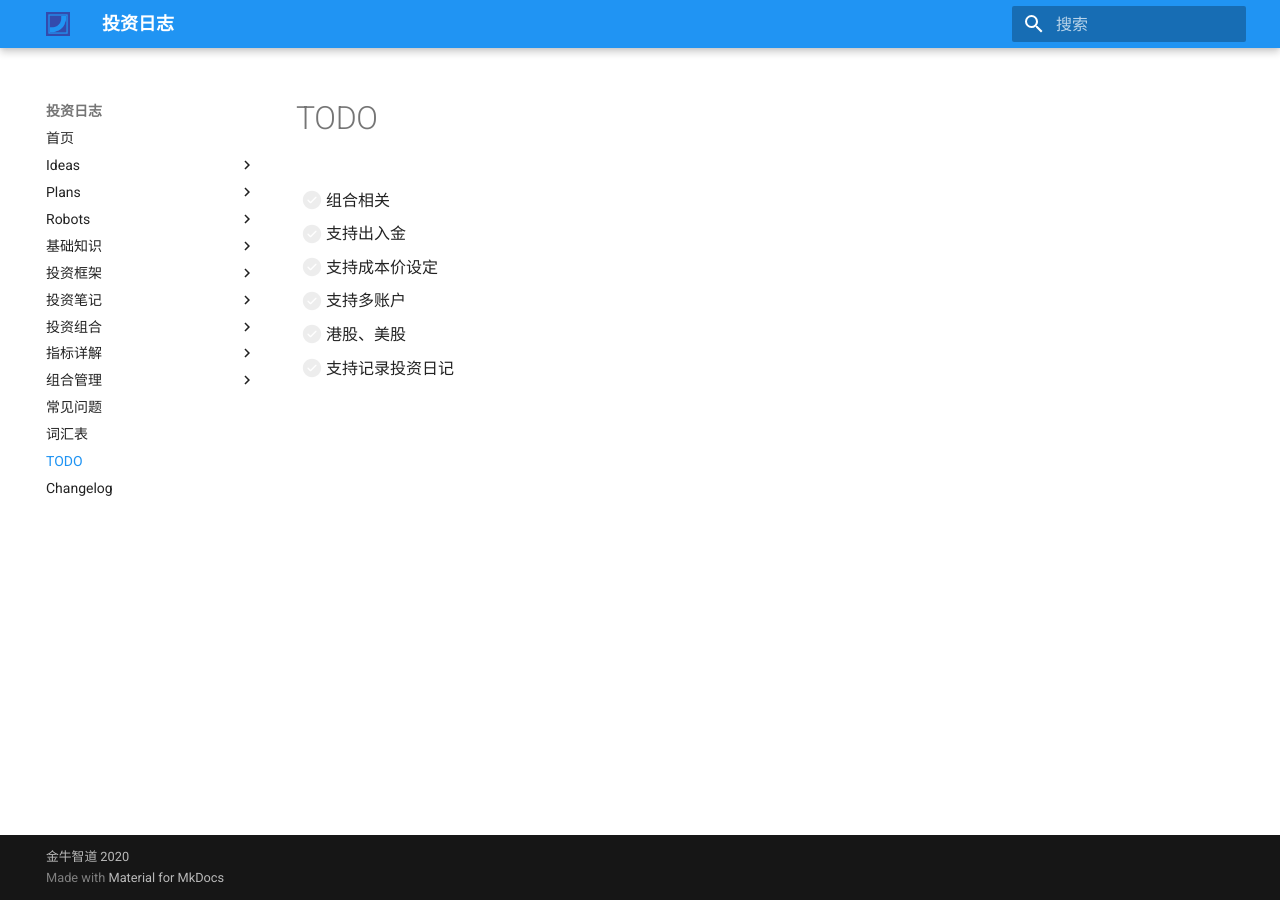
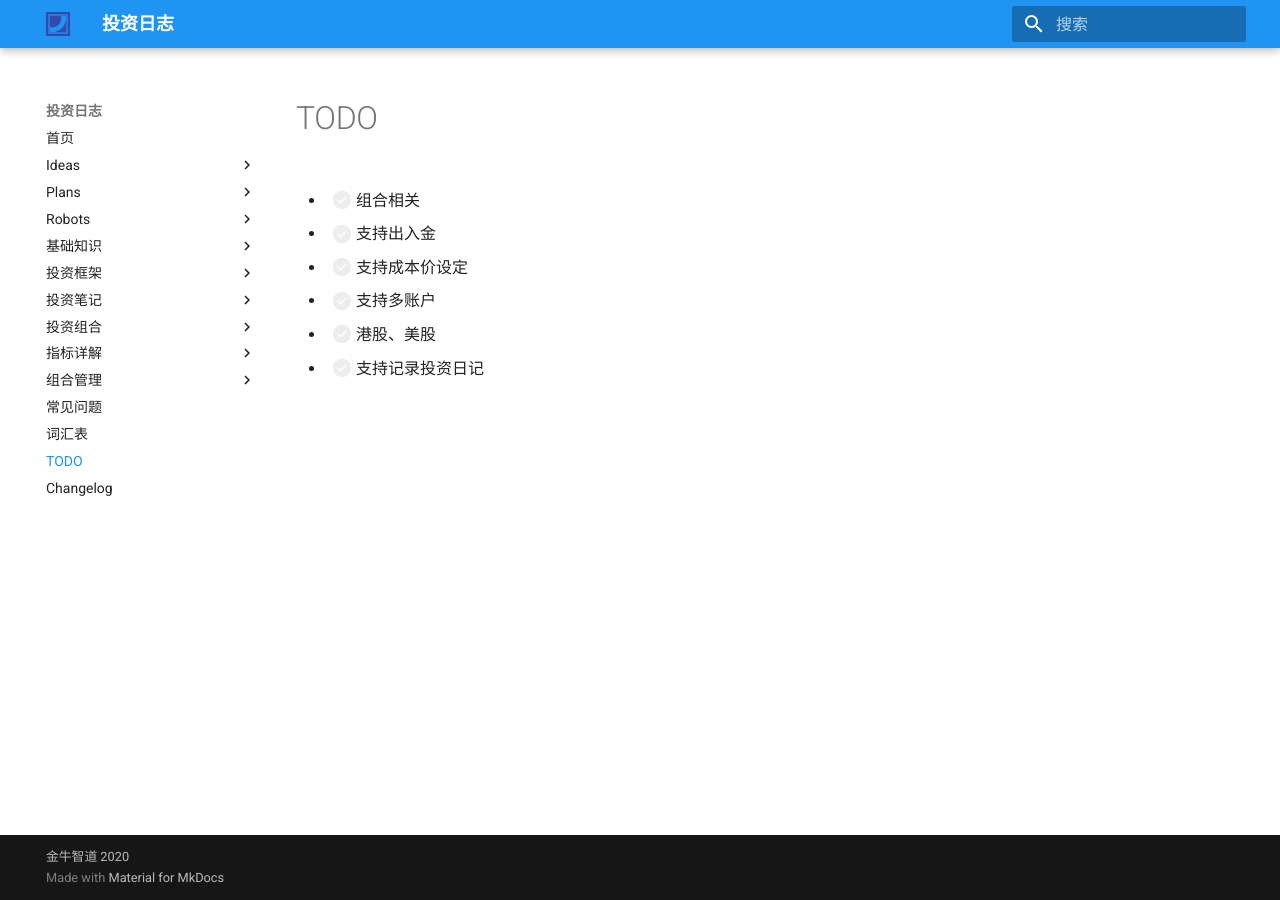
Before and after one commit to markqiu/jinniuai_wealth_safe_world, an MkDocs documentation site: the page built from docs/TODO.md, in a window 1280 px wide. Built offline with MkDocs 1.6.1 and Material for MkDocs 9.7.7, drawn with Linux system fonts in a browser that asks for light colours.

Commit message:
## v1.3.6 - 增加TODO

```diff
--- a/docs/TODO.md
+++ b/docs/TODO.md
@@ -1,7 +1,6 @@
-- [ ] 组合相关
-
-  - [ ] 支持出入金
-  - [ ] 支持成本价设定
-  - [ ] 支持多账户
-  - [ ] 港股、美股
-  - [ ] 支持记录投资日记
+- - [ ] 组合相关
+  - - [ ] 支持出入金
+  - - [ ] 支持成本价设定
+  - - [ ] 支持多账户
+  - - [ ] 港股、美股
+  - - [ ] 支持记录投资日记
```
